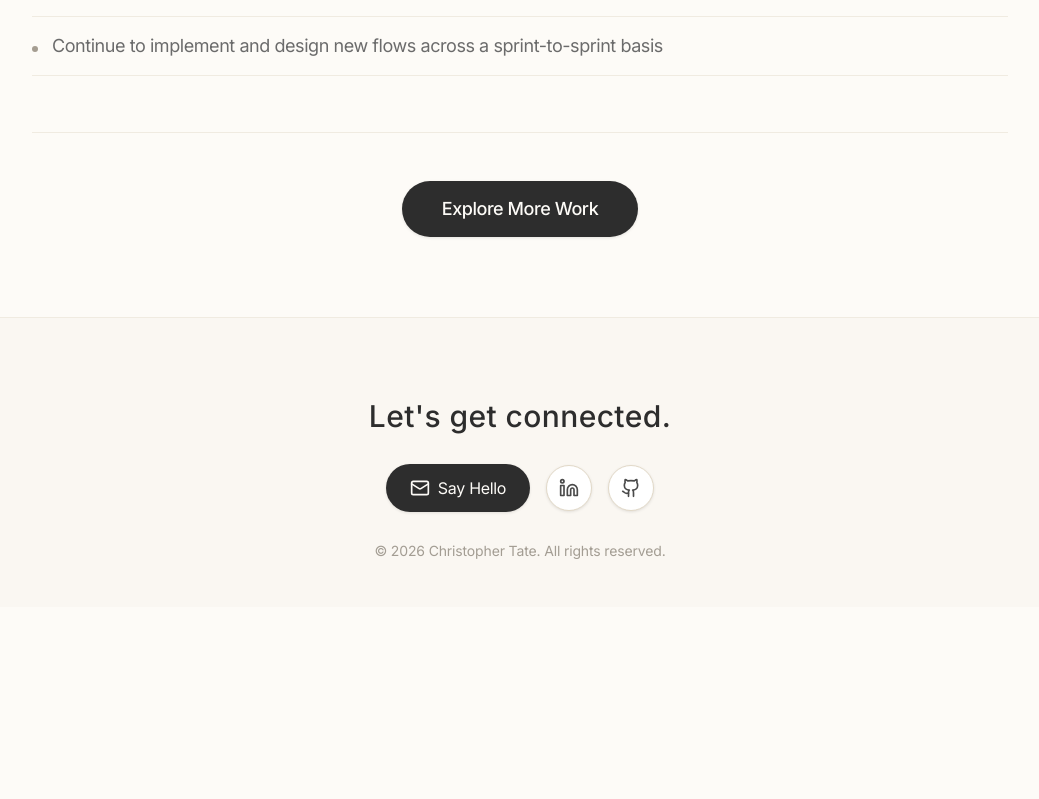
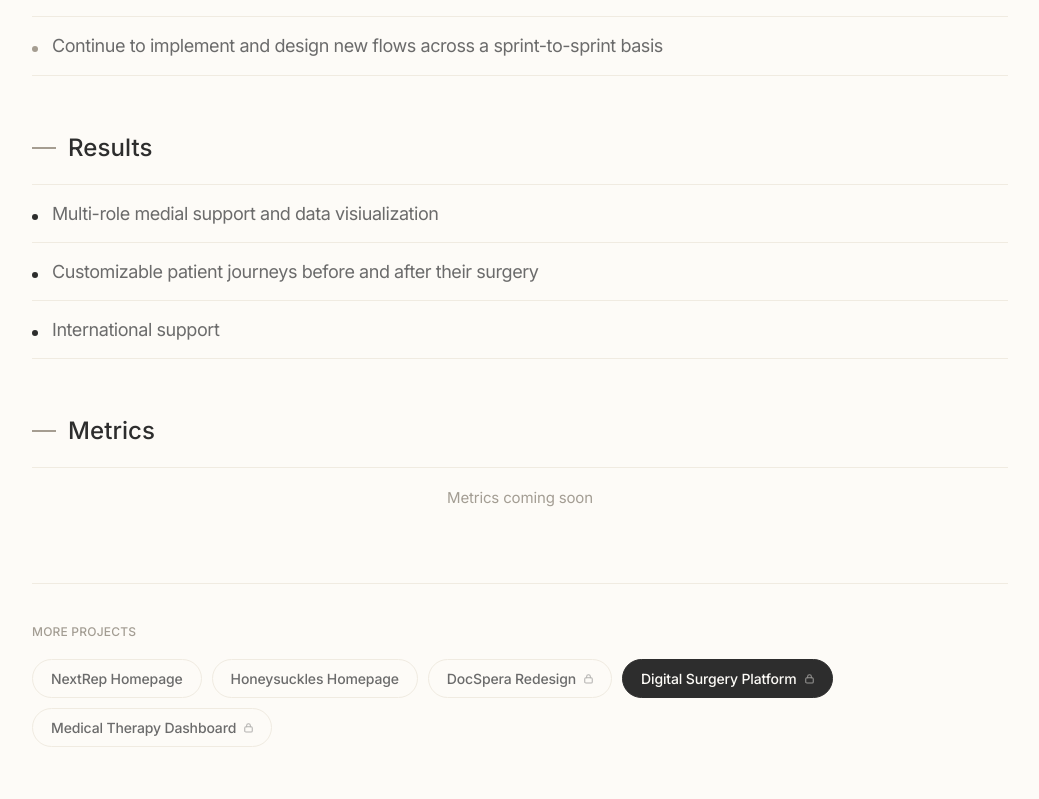
Before and after one commit to topher752/portfolio-site, a Next.js app: page /projects/digital-surgery in a window 1280 px wide. Shown: the part 1141-1940 px from the top of the page, without its empty margins (120-1159 px from the left). Before the commit the page ends 1748 px from the top, so only its background shows below. Built offline with nearby package versions, Linux system fonts and the light colour scheme.

Commit message:
feat: results + placeholder metrics

```diff
--- a/components/ProjectDetail.tsx
+++ b/components/ProjectDetail.tsx
@@ -1,9 +1,10 @@
-'use client';
+"use client";
 
-import styled from 'styled-components';
-import Link from 'next/link';
-import { useScrollReveal } from '@/lib/useScrollReveal';
-import type { ProjectData } from '@/lib/projects';
+import styled from "styled-components";
+import Link from "next/link";
+import { useScrollReveal } from "@/lib/useScrollReveal";
+import type { ProjectData } from "@/lib/projects";
+import projects from "@/lib/projects";
 
 // ─── Layout ────────────────────────────────────────────────────────────────
 
@@ -35,9 +36,13 @@ const BackLink = styled(Link)`
   letter-spacing: -0.15px;
   transition: color 0.2s ease;
 
-  &:hover { color: ${({ theme }) => theme.colors.textDark}; }
+  &:hover {
+    color: ${({ theme }) => theme.colors.textDark};
+  }
 
-  svg { flex-shrink: 0; }
+  svg {
+    flex-shrink: 0;
+  }
 `;
 
 // ─── Header ─────────────────────────────────────────────────────────────────
@@ -144,7 +149,9 @@ const HeroImageWrap = styled.div`
   border-radius: 24px;
   overflow: hidden;
   background: ${({ theme }) => theme.colors.border};
-  box-shadow: 0 1px 3px rgba(0,0,0,0.1), 0 1px 2px -1px rgba(0,0,0,0.1);
+  box-shadow:
+    0 1px 3px rgba(0, 0, 0, 0.1),
+    0 1px 2px -1px rgba(0, 0, 0, 0.1);
 
   img {
     display: block;
@@ -164,7 +171,7 @@ const ArticleBody = styled.div`
   gap: 56px;
 `;
 
-// ─── The Ask + sidebar ──────────────────────────────────────────────────────
+// ─── Problem Statement + sidebar ─────────────────────────────────────────────
 
 const AskRow = styled.div`
   display: flex;
@@ -193,7 +200,7 @@ const SectionHeading = styled.h2`
   gap: 12px;
 
   &::before {
-    content: '';
+    content: "";
     display: block;
     width: 24px;
     height: 2px;
@@ -246,7 +253,9 @@ const OverviewRow = styled.li`
   padding: 10px 0;
   border-bottom: 1px solid ${({ theme }) => theme.colors.pillBorder};
 
-  &:last-child { border-bottom: none; }
+  &:last-child {
+    border-bottom: none;
+  }
 `;
 
 const OverviewKey = styled.span`
@@ -265,16 +274,16 @@ const OverviewVal = styled.span`
   text-align: right;
 `;
 
-// ─── Tasks section ───────────────────────────────────────────────────────────
+// ─── Tasks / Results shared list ─────────────────────────────────────────────
 
-const TasksList = styled.ul`
+const ItemList = styled.ul`
   list-style: none;
   display: flex;
   flex-direction: column;
   gap: 0;
 `;
 
-const TaskItem = styled.li`
+const ItemRow = styled.li<{ $variant?: "task" | "result" }>`
   font-size: 18px;
   font-weight: 400;
   color: ${({ theme }) => theme.colors.textMid};
@@ -286,15 +295,18 @@ const TaskItem = styled.li`
   align-items: baseline;
   gap: 14px;
 
-  &:first-child { border-top: 1px solid ${({ theme }) => theme.colors.border}; }
+  &:first-child {
+    border-top: 1px solid ${({ theme }) => theme.colors.border};
+  }
 
   &::before {
-    content: '';
+    content: "";
     display: block;
     width: 6px;
     height: 6px;
     border-radius: 50%;
-    background: ${({ theme }) => theme.colors.textAccent};
+    background: ${({ theme, $variant }) =>
+      $variant === "result" ? theme.colors.textDark : theme.colors.textAccent};
     flex-shrink: 0;
     margin-top: 9px;
   }
@@ -345,6 +357,16 @@ const StatContext = styled.span`
   letter-spacing: 0.1px;
 `;
 
+const MetricsPlaceholder = styled.p`
+  font-size: 15px;
+  font-weight: 400;
+  color: ${({ theme }) => theme.colors.textFaint};
+  letter-spacing: -0.15px;
+  padding: 20px 0;
+  border-top: 1px solid ${({ theme }) => theme.colors.border};
+  text-align: center;
+`;
+
 // ─── Process sections ────────────────────────────────────────────────────────
 
 const ProcessSection = styled.div`
@@ -367,14 +389,18 @@ const LiveLink = styled.a`
   text-decoration: underline;
   transition: opacity 0.2s ease;
 
-  &:hover { opacity: 0.7; }
+  &:hover {
+    opacity: 0.7;
+  }
 `;
 
 const Figure = styled.div`
   border-radius: 16px;
   overflow: hidden;
   border: 1px solid ${({ theme }) => theme.colors.border};
-  box-shadow: 0 1px 3px rgba(0,0,0,0.1), 0 1px 2px -1px rgba(0,0,0,0.1);
+  box-shadow:
+    0 1px 3px rgba(0, 0, 0, 0.1),
+    0 1px 2px -1px rgba(0, 0, 0, 0.1);
 
   img {
     display: block;
@@ -393,44 +419,95 @@ const FigureGrid = styled.div`
   }
 `;
 
-// ─── Explore More CTA ────────────────────────────────────────────────────────
+// ─── Project nav strip ───────────────────────────────────────────────────────
 
-const ExploreRow = styled.div`
+const ProjectNavWrap = styled.div`
   border-top: 1px solid ${({ theme }) => theme.colors.border};
-  padding: 48px 0 80px;
+  padding: 40px 0 80px;
   display: flex;
-  justify-content: center;
+  flex-direction: column;
+  gap: 20px;
 `;
 
-const ExploreBtn = styled(Link)`
+const ProjectNavLabel = styled.p`
+  font-size: 12px;
+  font-weight: 500;
+  color: ${({ theme }) => theme.colors.textFaint};
+  letter-spacing: 0.2px;
+  text-transform: uppercase;
+`;
+
+const ProjectNavList = styled.div`
+  display: flex;
+  flex-wrap: wrap;
+  gap: 10px;
+`;
+
+const ProjectNavItem = styled(Link)<{ $active?: boolean }>`
   display: inline-flex;
   align-items: center;
-  justify-content: center;
-  height: 56px;
-  padding: 0 40px;
+  gap: 8px;
+  padding: 10px 18px;
   border-radius: 9999px;
-  background: ${({ theme }) => theme.colors.textDark};
-  color: #fdfbf7;
-  font-size: 18px;
+  border: 1px solid
+    ${({ theme, $active }) =>
+      $active ? theme.colors.textDark : theme.colors.border};
+  background: ${({ theme, $active }) =>
+    $active ? theme.colors.textDark : "transparent"};
+  font-size: 14px;
   font-weight: 500;
-  letter-spacing: -0.44px;
-  box-shadow: 0 1px 3px rgba(0,0,0,0.1);
-  transition: opacity 0.2s ease;
+  color: ${({ theme, $active }) =>
+    $active ? "#fdfbf7" : theme.colors.textMid};
+  letter-spacing: -0.15px;
+  text-decoration: none;
+  transition:
+    border-color 0.15s ease,
+    background 0.15s ease,
+    color 0.15s ease;
+  pointer-events: ${({ $active }) => ($active ? "none" : "auto")};
 
-  &:hover { opacity: 0.8; }
+  &:hover {
+    border-color: ${({ theme }) => theme.colors.textDark};
+    color: ${({ theme }) => theme.colors.textDark};
+  }
+`;
+
+const NdaDot = styled.span`
+  display: inline-flex;
+  align-items: center;
+  opacity: 0.5;
 `;
 
 // ─── Reveal wrapper ──────────────────────────────────────────────────────────
 
 const Reveal = styled.div`
-  &.reveal { opacity: 0; transform: translateY(24px); transition: opacity 0.6s ease, transform 0.6s ease; }
-  &.reveal.is-visible { opacity: 1; transform: translateY(0); }
+  &.reveal {
+    opacity: 0;
+    transform: translateY(24px);
+    transition:
+      opacity 0.6s ease,
+      transform 0.6s ease;
+  }
+  &.reveal.is-visible {
+    opacity: 1;
+    transform: translateY(0);
+  }
 `;
 
-function RevealBlock({ children, delay }: { children: React.ReactNode; delay?: number }) {
+function RevealBlock({
+  children,
+  delay,
+}: {
+  children: React.ReactNode;
+  delay?: number;
+}) {
   const ref = useScrollReveal<HTMLDivElement>({ threshold: 0.06 });
   return (
-    <Reveal ref={ref} className="reveal" style={delay ? { transitionDelay: `${delay}s` } : undefined}>
+    <Reveal
+      ref={ref}
+      className="reveal"
+      style={delay ? { transitionDelay: `${delay}s` } : undefined}
+    >
       {children}
     </Reveal>
   );
@@ -449,7 +526,13 @@ export default function ProjectDetail({ project }: { project: ProjectData }) {
         <BackRow>
           <BackLink href="/#work">
             <svg width="16" height="16" viewBox="0 0 16 16" fill="none">
-              <path d="M10 12L6 8l4-4" stroke="#8c8273" strokeWidth="1.5" strokeLinecap="round" strokeLinejoin="round"/>
+              <path
+                d="M10 12L6 8l4-4"
+                stroke="#8c8273"
+                strokeWidth="1.5"
+                strokeLinecap="round"
+                strokeLinejoin="round"
+              />
             </svg>
             Back to Work
           </BackLink>
@@ -463,8 +546,21 @@ export default function ProjectDetail({ project }: { project: ProjectData }) {
             {project.nda && (
               <NdaPill>
                 <svg width="11" height="12" viewBox="0 0 12 14" fill="none">
-                  <rect x="1" y="6" width="10" height="7" rx="1.5" stroke="currentColor" strokeWidth="1.4"/>
-                  <path d="M3.5 6V4.5a2.5 2.5 0 0 1 5 0V6" stroke="currentColor" strokeWidth="1.4" strokeLinecap="round"/>
+                  <rect
+                    x="1"
+                    y="6"
+                    width="10"
+                    height="7"
+                    rx="1.5"
+                    stroke="currentColor"
+                    strokeWidth="1.4"
+                  />
+                  <path
+                    d="M3.5 6V4.5a2.5 2.5 0 0 1 5 0V6"
+                    stroke="currentColor"
+                    strokeWidth="1.4"
+                    strokeLinecap="round"
+                  />
                 </svg>
                 NDA Protected
               </NdaPill>
@@ -492,11 +588,11 @@ export default function ProjectDetail({ project }: { project: ProjectData }) {
 
         {/* Article body */}
         <ArticleBody>
-          {/* The Ask + Overview sidebar */}
+          {/* Problem Statement + Overview sidebar */}
           <RevealBlock>
             <AskRow>
               <AskBlock>
-                <SectionHeading>The Ask</SectionHeading>
+                <SectionHeading>Problem Statement</SectionHeading>
                 <AskText>{project.ask}</AskText>
               </AskBlock>
               <OverviewCard>
@@ -514,7 +610,9 @@ export default function ProjectDetail({ project }: { project: ProjectData }) {
                     <OverviewKey>Tools</OverviewKey>
                     <OverviewVal>
                       {project.overview.tools.map((line, i) => (
-                        <span key={i} style={{ display: 'block' }}>{line}</span>
+                        <span key={i} style={{ display: "block" }}>
+                          {line}
+                        </span>
                       ))}
                     </OverviewVal>
                   </OverviewRow>
@@ -527,26 +625,49 @@ export default function ProjectDetail({ project }: { project: ProjectData }) {
           {project.tasks && project.tasks.length > 0 && (
             <RevealBlock>
               <SectionHeading>Tasks</SectionHeading>
-              <TasksList>
+              <ItemList>
                 {project.tasks.map((task, i) => (
-                  <TaskItem key={i}>{task}</TaskItem>
+                  <ItemRow key={i} $variant="task">
+                    {task}
+                  </ItemRow>
                 ))}
-              </TasksList>
+              </ItemList>
             </RevealBlock>
           )}
 
-          {/* Stats strip */}
-          {project.stats && project.stats.length > 0 && (
+          {/* Results */}
+          {project.results && project.results.length > 0 && (
             <RevealBlock>
+              <SectionHeading>Results</SectionHeading>
+              <ItemList>
+                {project.results.map((result, i) => (
+                  <ItemRow key={i} $variant="result">
+                    {result}
+                  </ItemRow>
+                ))}
+              </ItemList>
+            </RevealBlock>
+          )}
+
+          {/* Metrics */}
+          {project.stats !== undefined && (
+            <RevealBlock>
+              <SectionHeading>Metrics</SectionHeading>
+              {project.stats.length > 0 ? (
                 <StatsGrid>
                   {project.stats.map((stat, i) => (
                     <StatCard key={i}>
                       <StatValue>{stat.value}</StatValue>
                       <StatLabel>{stat.label}</StatLabel>
-                    {stat.context && <StatContext>{stat.context}</StatContext>}
+                      {stat.context && (
+                        <StatContext>{stat.context}</StatContext>
+                      )}
                     </StatCard>
                   ))}
                 </StatsGrid>
+              ) : (
+                <MetricsPlaceholder>Metrics coming soon</MetricsPlaceholder>
+              )}
             </RevealBlock>
           )}
 
@@ -557,7 +678,11 @@ export default function ProjectDetail({ project }: { project: ProjectData }) {
                 <SectionTitleRow>
                   <SectionHeading>{section.title}</SectionHeading>
                   {section.liveUrl && (
-                    <LiveLink href={section.liveUrl} target="_blank" rel="noopener noreferrer">
+                    <LiveLink
+                      href={section.liveUrl}
+                      target="_blank"
+                      rel="noopener noreferrer"
+                    >
                       View Live Site
                     </LiveLink>
                   )}
@@ -567,14 +692,14 @@ export default function ProjectDetail({ project }: { project: ProjectData }) {
                   <FigureGrid>
                     {section.figures.map((fig, j) => (
                       <Figure key={j}>
-                        <img src={fig.src} alt={fig.alt ?? ''} />
+                        <img src={fig.src} alt={fig.alt ?? ""} />
                       </Figure>
                     ))}
                   </FigureGrid>
                 ) : (
                   section.figures.map((fig, j) => (
                     <Figure key={j}>
-                      <img src={fig.src} alt={fig.alt ?? ''} />
+                      <img src={fig.src} alt={fig.alt ?? ""} />
                     </Figure>
                   ))
                 )}
@@ -582,10 +707,47 @@ export default function ProjectDetail({ project }: { project: ProjectData }) {
             </RevealBlock>
           ))}
 
-          {/* Explore more */}
-          <ExploreRow>
-            <ExploreBtn href="/#work">Explore More Work</ExploreBtn>
-          </ExploreRow>
+          {/* Project nav */}
+          <ProjectNavWrap>
+            <ProjectNavLabel>More Projects</ProjectNavLabel>
+            <ProjectNavList>
+              {projects.map((p) => (
+                <ProjectNavItem
+                  key={p.slug}
+                  href={`/projects/${p.slug}`}
+                  $active={p.slug === project.slug}
+                >
+                  {p.title}
+                  {p.nda && (
+                    <NdaDot>
+                      <svg
+                        width="9"
+                        height="11"
+                        viewBox="0 0 12 14"
+                        fill="none"
+                      >
+                        <rect
+                          x="1"
+                          y="6"
+                          width="10"
+                          height="7"
+                          rx="1.5"
+                          stroke="currentColor"
+                          strokeWidth="1.4"
+                        />
+                        <path
+                          d="M3.5 6V4.5a2.5 2.5 0 0 1 5 0V6"
+                          stroke="currentColor"
+                          strokeWidth="1.4"
+                          strokeLinecap="round"
+                        />
+                      </svg>
+                    </NdaDot>
+                  )}
+                </ProjectNavItem>
+              ))}
+            </ProjectNavList>
+          </ProjectNavWrap>
         </ArticleBody>
       </ContentWrap>
     </Page>
--- a/lib/projects.ts
+++ b/lib/projects.ts
@@ -51,6 +51,7 @@ export interface ProjectData {
   nda?: boolean;
   stats?: ProjectStat[];
   tasks?: string[];
+  results?: string[];
 }
 //#endregion
 
@@ -170,18 +171,18 @@ const projects: ProjectData[] = [
       year: "2023 - 2024",
       tools: ["Adobe Xd", "NextJS", "TypeScript", "styled-components"],
     },
-    // stats: [
-    //   { value: "—", label: "Screens redesigned", context: "Coming soon" },
-    //   { value: "—", label: "Reduction in task time", context: "Coming soon" },
-    //   { value: "—", label: "Platforms covered", context: "Coming soon" },
-    //   { value: "—", label: "Stakeholder sessions", context: "Coming soon" },
-    // ],
     tasks: [
       "Audited the existing web and mobile interfaces to identify friction points in the surgical scheduling and patient tracking workflows",
       "Designed a new component library to be used across the application and future DocSpera projects",
       "Collaborated with engineering and product teams through weekly design reviews and iterative prototyping sessions",
       "Delivered high-fidelity Adobe Xd prototypes and assisted in building production-ready React components, interactions, and pages",
     ],
+    results: [
+      "Unified branding style across application",
+      "Improved and introduced new processes for internal and external users",
+      "Consolidated over 25+ routes into simple navigation",
+    ],
+    stats: [],
     sections: [],
   },
   {
@@ -201,18 +202,18 @@ const projects: ProjectData[] = [
       year: "2023 - Current",
       tools: ["Figma", "NextJS", "TypeScript", "styled-components"],
     },
-    // stats: [
-    //   { value: "—", label: "Components built", context: "Coming soon" },
-    //   { value: "—", label: "User flows designed", context: "Coming soon" },
-    //   { value: "—", label: "Devices supported", context: "Coming soon" },
-    //   { value: "—", label: "Design iterations", context: "Coming soon" },
-    // ],
     tasks: [
       "Researched existing workflows and surgeon pain points through client discussions",
       "Designed responsive layouts optimized for both desktop and personal device use across medical and patient care",
       "Built a component library in Figma and implemented key UI components in React with full responsive behavior",
       "Continue to implement and design new flows across a sprint-to-sprint basis",
     ],
+    results: [
+      "Multi-role medial support and data visiualization",
+      "Customizable patient journeys before and after their surgery",
+      "International support",
+    ],
+    stats: [],
     sections: [],
   },
   {
@@ -232,12 +233,6 @@ const projects: ProjectData[] = [
       year: "2024",
       tools: ["Adobe Xd", "NextJS", "TypeScript", "styled-components"],
     },
-    // stats: [
-    //   { value: "—", label: "Dashboard views", context: "Coming soon" },
-    //   { value: "—", label: "Patient flows", context: "Coming soon" },
-    //   { value: "—", label: "Admin features", context: "Coming soon" },
-    //   { value: "—", label: "Weeks to ship", context: "Coming soon" },
-    // ],
     tasks: [
       "Mapped out the full patient lifecycle from intake to metrics for providers into one unified dashboard",
       "Designed patient intake forms, organization patient and metric dashboards, and an admin oversight layer as a cohesive single-page application",
@@ -245,6 +240,12 @@ const projects: ProjectData[] = [
       "Simplified a fragmented multi-tool workflow into one unified interface, reducing daily operational overhead for clinical staff",
       "Design and implement an AI Chatbot to assist users of all roles to answer common questions",
     ],
+    results: [
+      "Unified dashboard for patient and organization therapy metrics",
+      "B2B handoff with an easy user and organization admin management portal",
+      "AI Support chatbot reducing user confusion aleviating management and developer time",
+    ],
+    stats: [],
     sections: [],
   },
 ];
```
Lines whose indentation alone changed are shown as unchanged.
